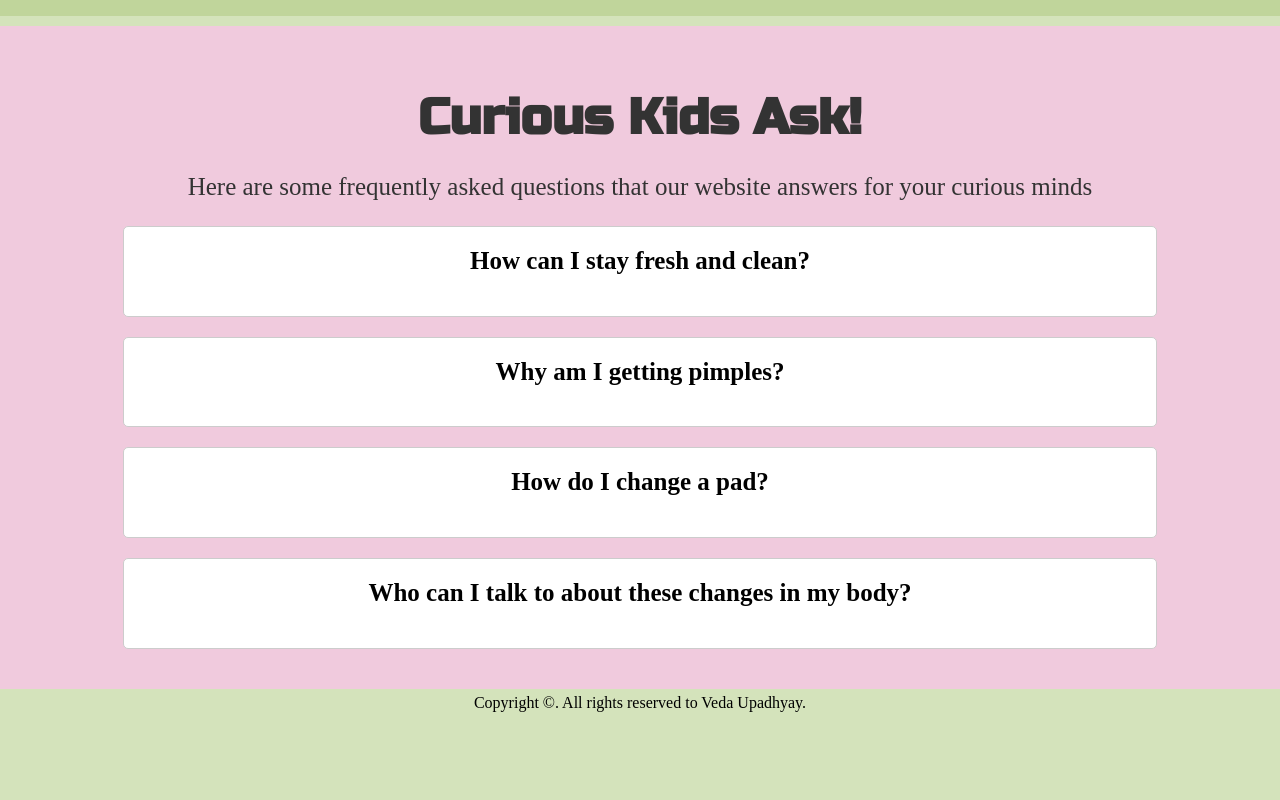
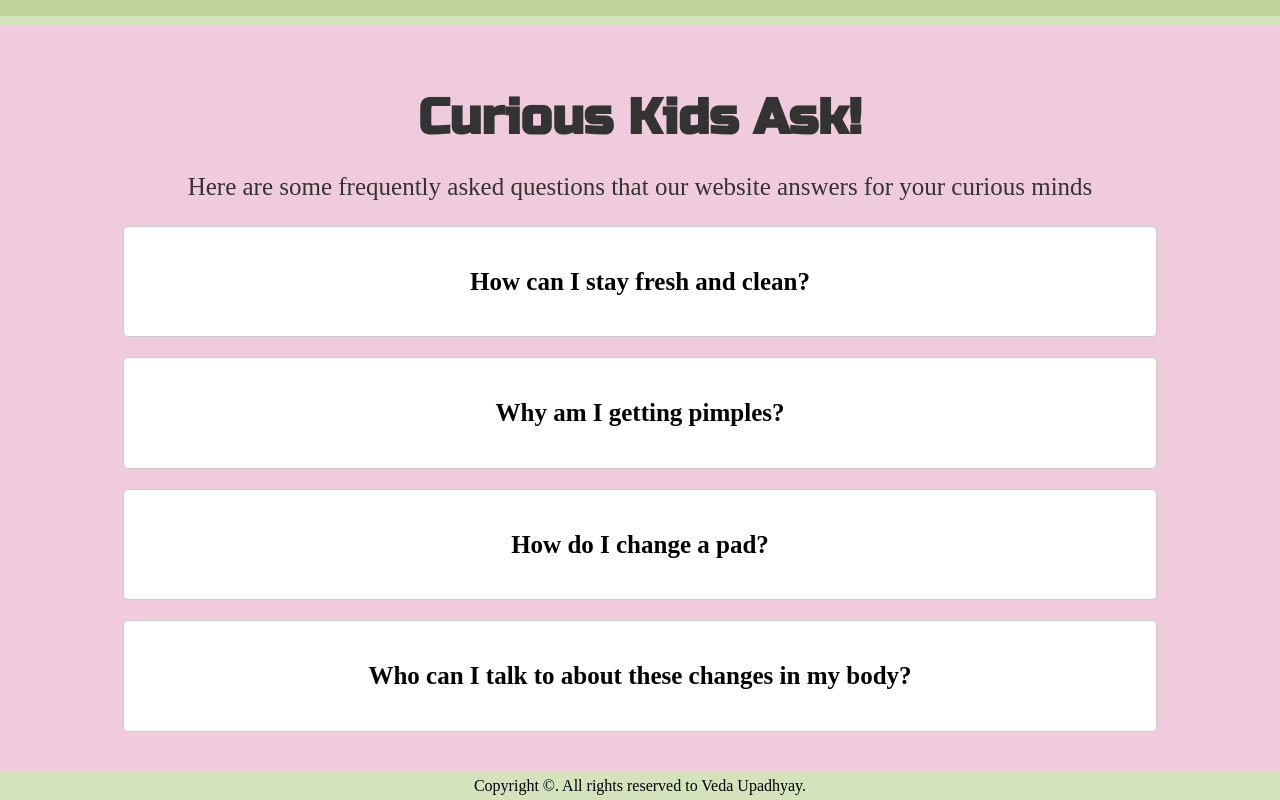
Before and after one commit to itzveda/Growing-Up-Guide, a plain HTML site: page index.html in a window 1280 px wide. Shown: the part 1602-2402 px from the top of the page. Before the commit the page ends 2319 px from the top, so only its background shows below. Drawn offline with Linux system fonts and the light colour scheme; a web font is replaced by a local one.

Commit message:
Update main.css

```diff
--- a/styles/main.css
+++ b/styles/main.css
@@ -1,8 +1,10 @@
+/*Overall full page styles*/
 body {
   background-color: #D4E3BB;
   margin: 0;
 }
 
+/*Navigation bar code*/
 .topnav {
   overflow: hidden;
   background-color: #C0D59B;
@@ -20,7 +22,7 @@ body {
   font-family: Russo One;
 }
 
-.topnav a:hover {
+.topnav a: hover {
   background-color: white;
   color: black;
 }
@@ -29,6 +31,7 @@ body {
   display: none;
 }
 
+/*Navigation bar adjusting according to screen size*/
 @media screen and (max-width: 900px) {
   .topnav a:not(:first-child) {display: none;}
   .topnav a.icon {
@@ -50,7 +53,7 @@ body {
     text-align: left;
   }
 }
-
+/*Logo sizing adjustments*/
 .logo-container {
   margin-right: 20px;
   padding-left: 10px;
@@ -60,7 +63,7 @@ body {
   width: 200px;
   height: auto;
 }
-
+/*First half of page including image plus heading*/
 .white-block {
   box-sizing: border-box;
   width: 100%;
@@ -101,12 +104,14 @@ body {
   color: #333;
 }
 
+/*Divides pages distinctly*/
 .page-divider {
   height: 50px;
   margin: 10px 0;
   background-color: #C0D59B;
 }
 
+/*Styling each surfing/preview card*/
 .cards {
   background-color: #BCD4F1;
   display: flex;
@@ -176,6 +181,7 @@ body {
   color: #333;
 }
 
+/*Frequently asked questions section styles*/
 .faq-section {
   background-color: #F0CADD;
   padding:20px;
@@ -195,7 +201,6 @@ body {
   text-align: center;
   font-size: 25px;
   font-family: ABeeZee;
-  margin-top: 0;
 }
 
 .faq-box a {
@@ -205,6 +210,7 @@ body {
   color: #007BFF;
 }
 
+/*Footer*/
 .footer {
   background-color: #BB8027;
   color: black;
```
